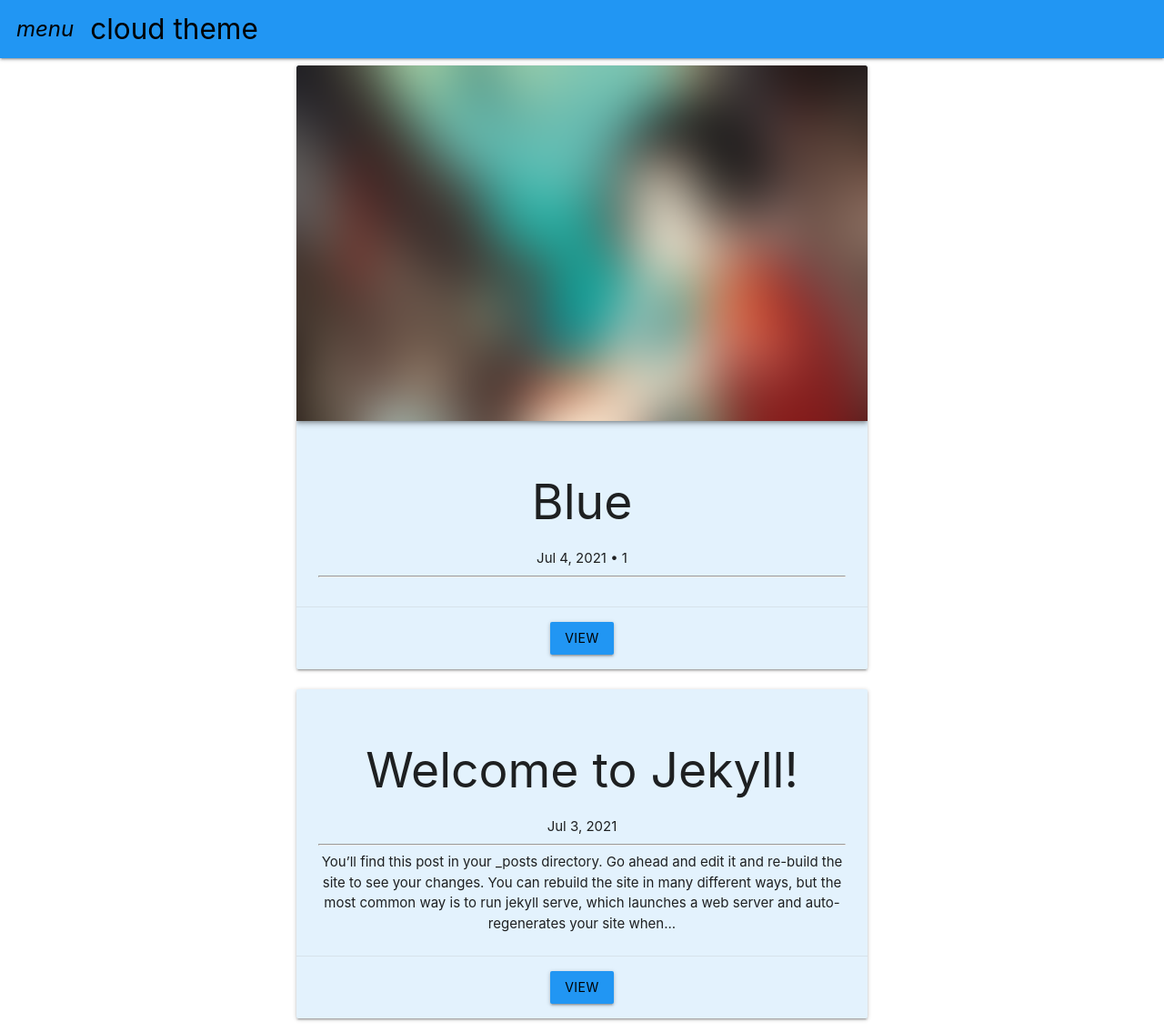
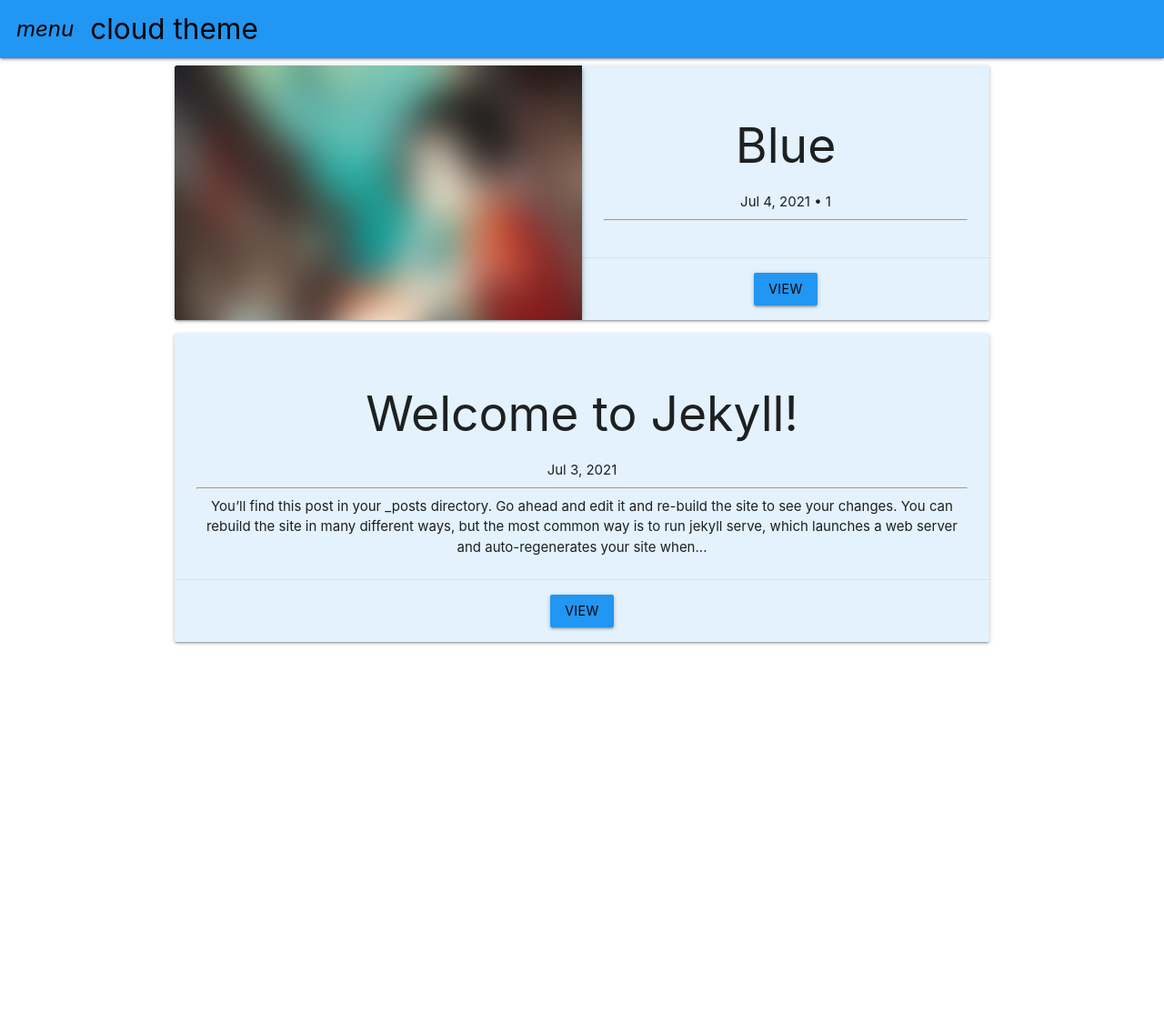
Before and after one commit to kwaitsing/paper-jekyll, a Jekyll site: the page built from pages/blog.md, in a window 1280 px wide. Shown: the whole page at 91% size. Built offline with Jekyll 4.4.1, drawn with Linux system fonts in a browser that asks for light colours; some web fonts are replaced; after the commit the page ends 900 px from its top, so only the background shows below that.

Commit message:
2021-10-31_04:22:10

```diff
--- a/pages/blog.md
+++ b/pages/blog.md
@@ -5,7 +5,7 @@ title: Blogs
 ---
 {% for post in site.posts %}
 <div class="col s12 m7 center">
-  <div class="container card waves-effect {{ site.css }} lighten-5">
+  <div class="card horizontal waves-effect {{ site.css }} lighten-5">
         {% if post.cover %}
           <div class="card-image small z-depth-2 waves-effect waves-light img-responsive cover">
             <img src="{{ post.cover }}">
```
